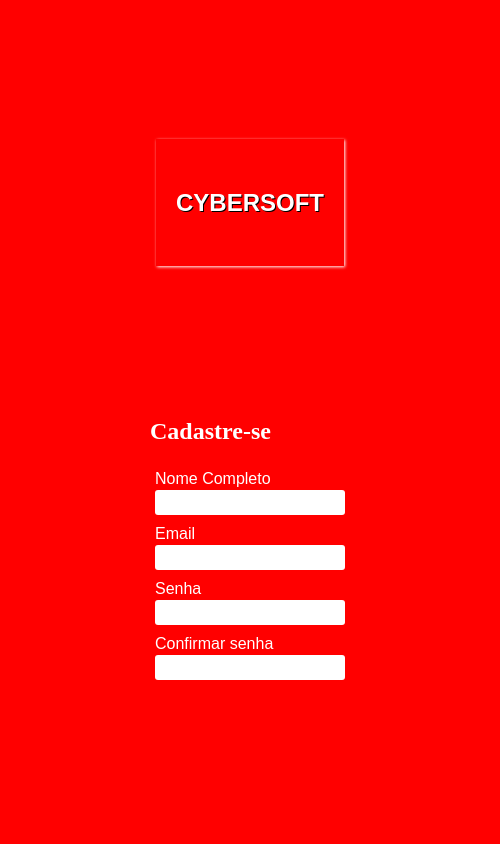
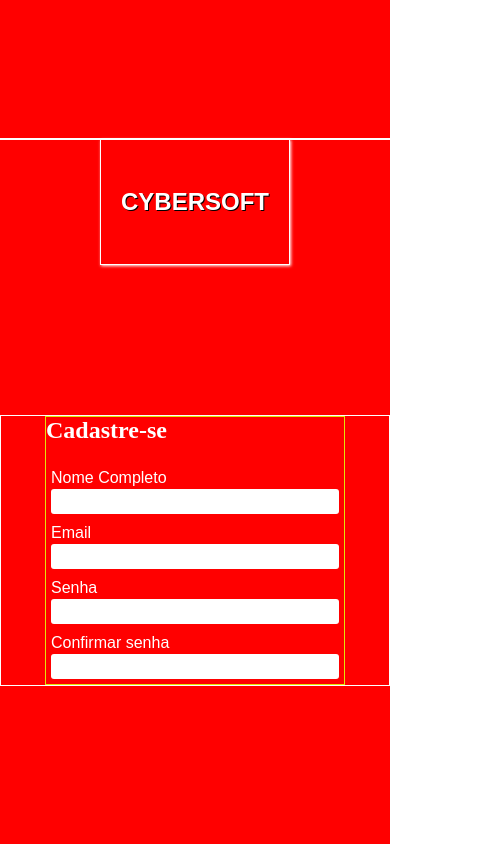
Before and after one commit to VILSON-DEV/cadastro, a plain HTML site: page index.html in a window 390 px wide. Shown: the whole page, 500 px wide, since content can reach past the window. Drawn offline with Linux system fonts and the light colour scheme.

Commit message:
atualizado

```diff
--- a/css/style.css
+++ b/css/style.css
@@ -13,7 +13,7 @@ body{
 section{
     width:100%;
     max-width:1000px;
-    min-width:500px;
+    min-width:300px;
     display:flex;
     flex-wrap:wrap;
     justify-content:center;
@@ -66,7 +66,7 @@ form .header{
 }
 form{
     width:100%;
-    max-width:200px;
+    max-width:300px;
     display:flex;
     flex-wrap:wrap;
     justify-content:left;
@@ -100,16 +100,21 @@ form .input{
         width:100%;
         height:0vh;
         background-color:red;
-
+        border:1px solid white;
     }
     .marca .design{
         height:15vh;
-
+        border:1px solid white;
     }
 
     .form{
         width:100%;
         margin-bottom:20px;
+        border:1px solid white;
+    }
+    form{
+        width:100%;
+        border:1px solid rgb(224, 228, 10);
 
     }
 
```
